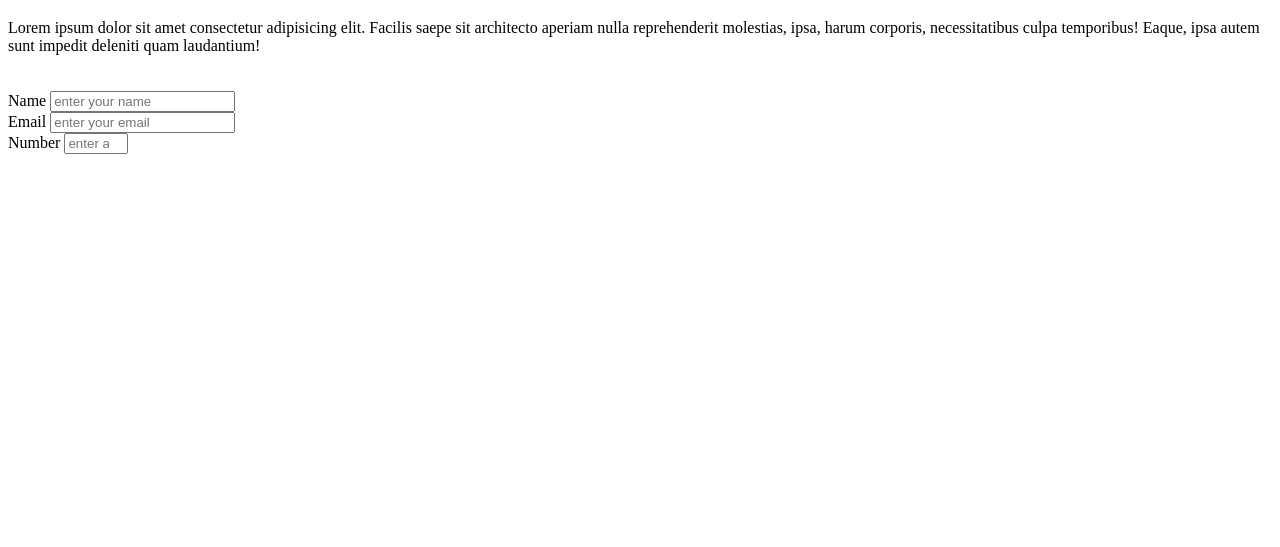
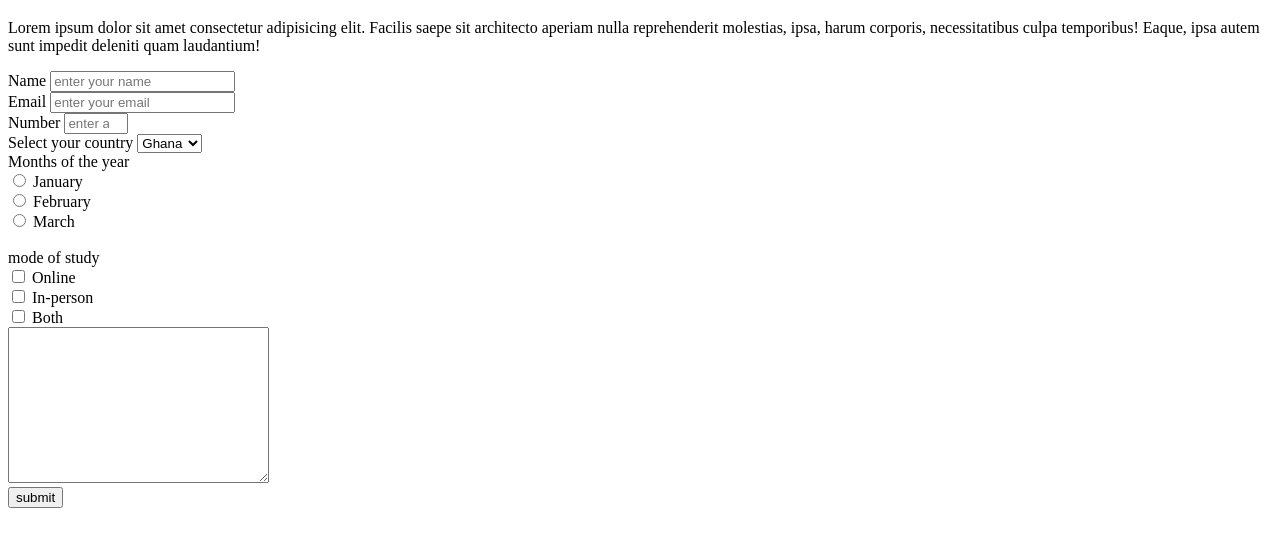
Before and after one commit to owusuvictorjnr/microverse-HTML-CSS1, a plain HTML site: page index.html in a window 1280 px wide. Shown: the part 61-608 px from the top of the page. Drawn offline with Linux system fonts and the light colour scheme.

Commit message:
Featured: dropdown, checkbox, radio and textarea implemented

```diff
--- a/index.html
+++ b/index.html
@@ -18,7 +18,6 @@
         impedit deleniti quam laudantium!
       </p>
       <form action="" id="survey-form">
-        <option value="dropdown" id="dropdown"></option>
         <label for="name" id="name-label"> Name </label>
         <input
           type="text"
@@ -29,9 +28,9 @@
         />
         <br />
 
-        <label for="emai" id="email-label">Email</label>
+        <label for="email" id="email-label">Email</label>
         <input
-          type="text"
+          type="email"
           id="email"
           name="email"
           required
@@ -46,9 +45,42 @@
           min="1"
           max="100"
           placeholder="enter a number"
+        /><br />
+
+        <label for="dropdown" id="country">Select your country</label>
+        <select id="dropdown">
+          <option value="Ghana" id="dropdown">Ghana</option>
+          <option value="Nigeria" id="dropdown">Nigeria</option></select
+        ><br />
+
+        <label for="month" id="month-label">Months of the year</label><br />
+        <input type="radio" name="month" id="jan" value="January" />
+        <label for="jan">January</label><br />
+
+        <input type="radio" name="month" id="feb" value="February" />
+        <label for="feb">February</label><br />
+
+        <input type="radio" name="month" id="jan" value="March" />
+        <label for="mar">March</label><br /><br />
+
+        <label for="month" id="month-label">mode of study</label><br />
+        <input type="checkbox" name="online" id="online" value="online" />
+        <label for="online">Online</label><br />
+
+        <input
+          type="checkbox"
+          name="in-person"
+          id="inperson"
+          value="in-person"
         />
+        <label for="person">In-person</label><br />
 
+        <input type="checkbox" name="both" id="both" value="both" />
+        <label for="person">Both</label><br />
 
+        <textarea name="textarea" id="textarea" cols="30" rows="10"></textarea
+        ><br />
+        <input type="submit" id="submit" value="submit" />
       </form>
     </div>
 
```
